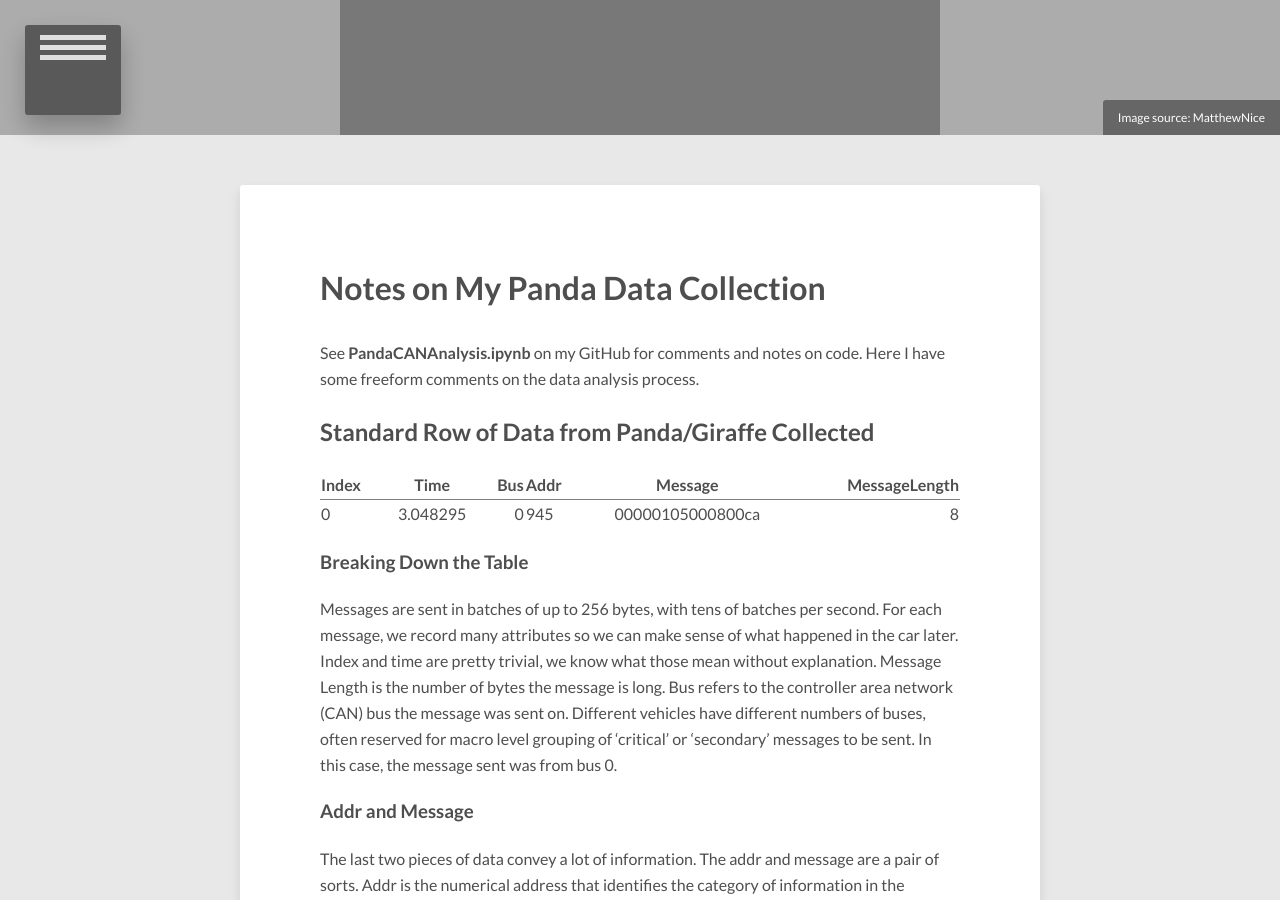
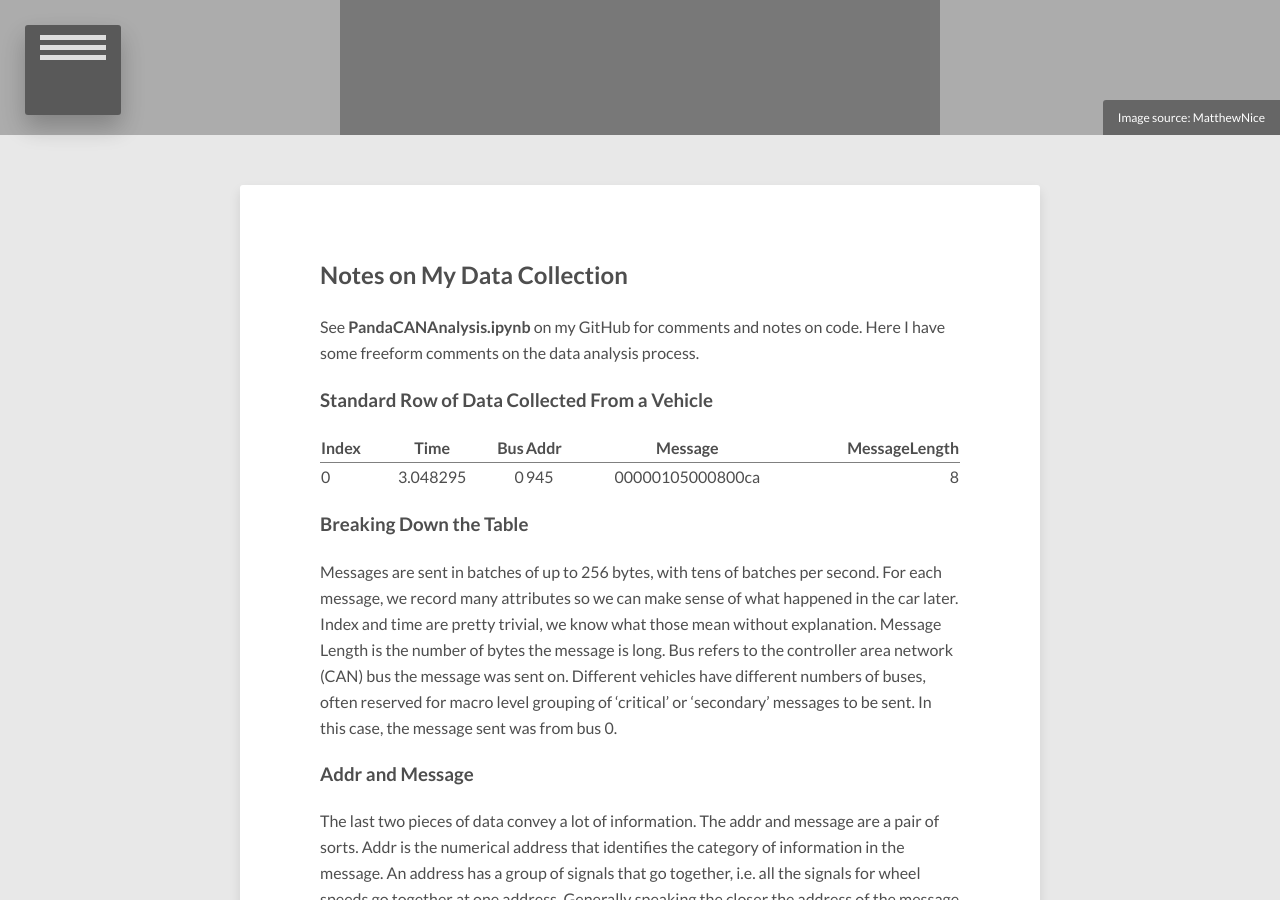
Before and after one commit to MatthewNice/MatthewNice.github.io, a Jekyll site: the page built from _posts/2019-08-21-can-data-collection.md, in a window 1280 px wide and 900 px high, scrolled down 315 px. Built offline with Jekyll 4.4.1, drawn with Linux system fonts in a browser that asks for light colours; nearby versions of some CDN libraries.

Commit message:
adding to data blog notes

```diff
--- a/_posts/2019-08-21-can-data-collection.md
+++ b/_posts/2019-08-21-can-data-collection.md
@@ -10,11 +10,11 @@ image:
   creditlink:
 ---
 
-# Notes on My Panda Data Collection
+## Notes on My Data Collection
 
 See **PandaCANAnalysis.ipynb** on my GitHub for comments and notes on code. Here I have some freeform comments on the data analysis process.
 
-## Standard Row of Data from Panda/Giraffe Collected
+### Standard Row of Data Collected From a Vehicle
 
 | Index| Time | Bus |Addr | Message |MessageLength |
 |:--------|:-------:|--------:|:--------|:-------:|--------:|
```
Also changed, not shown: other parts of _posts/2019-08-21-can-data-collection.md (+1 -1 lines), images/wheel speed.png (added).
